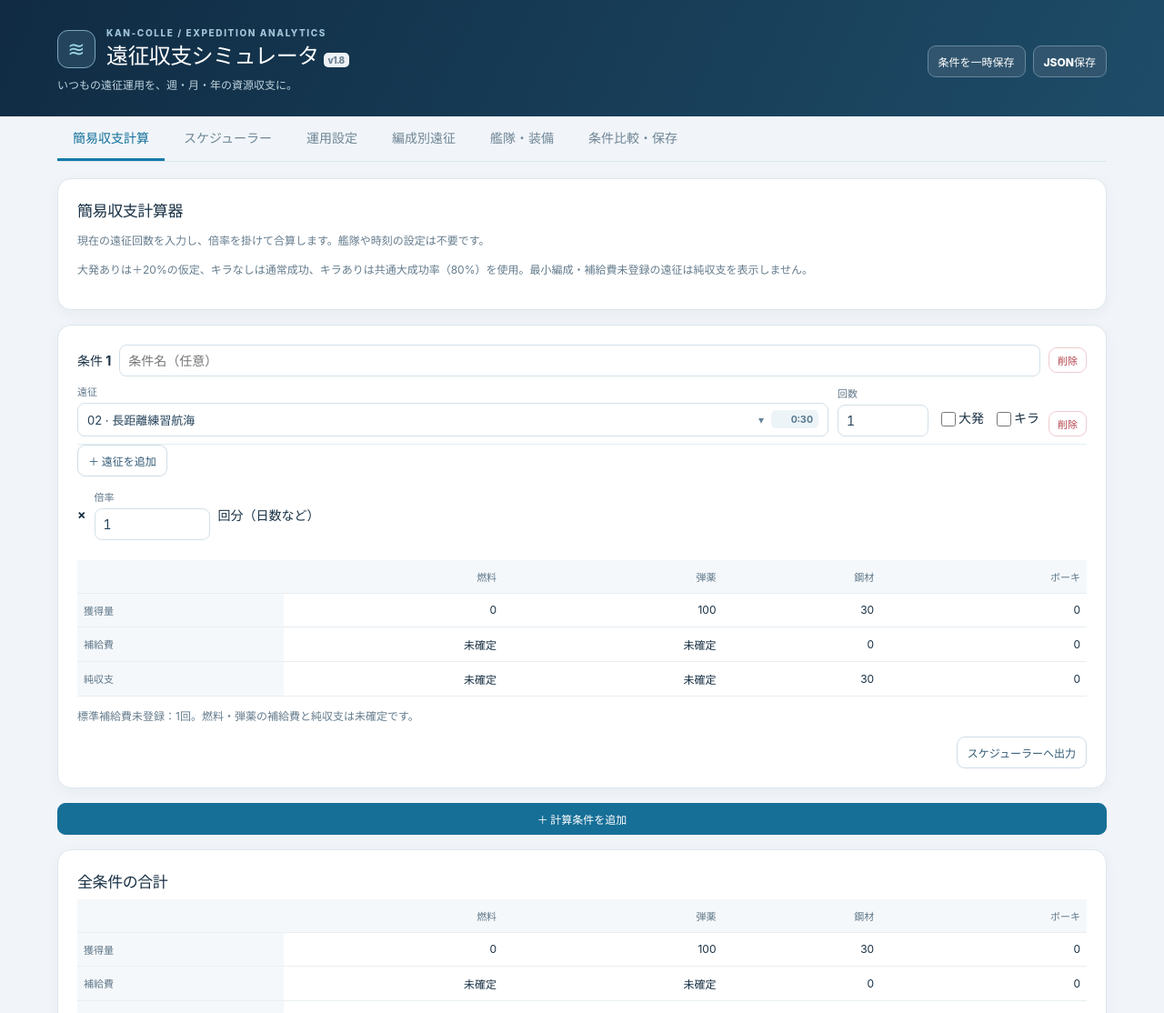
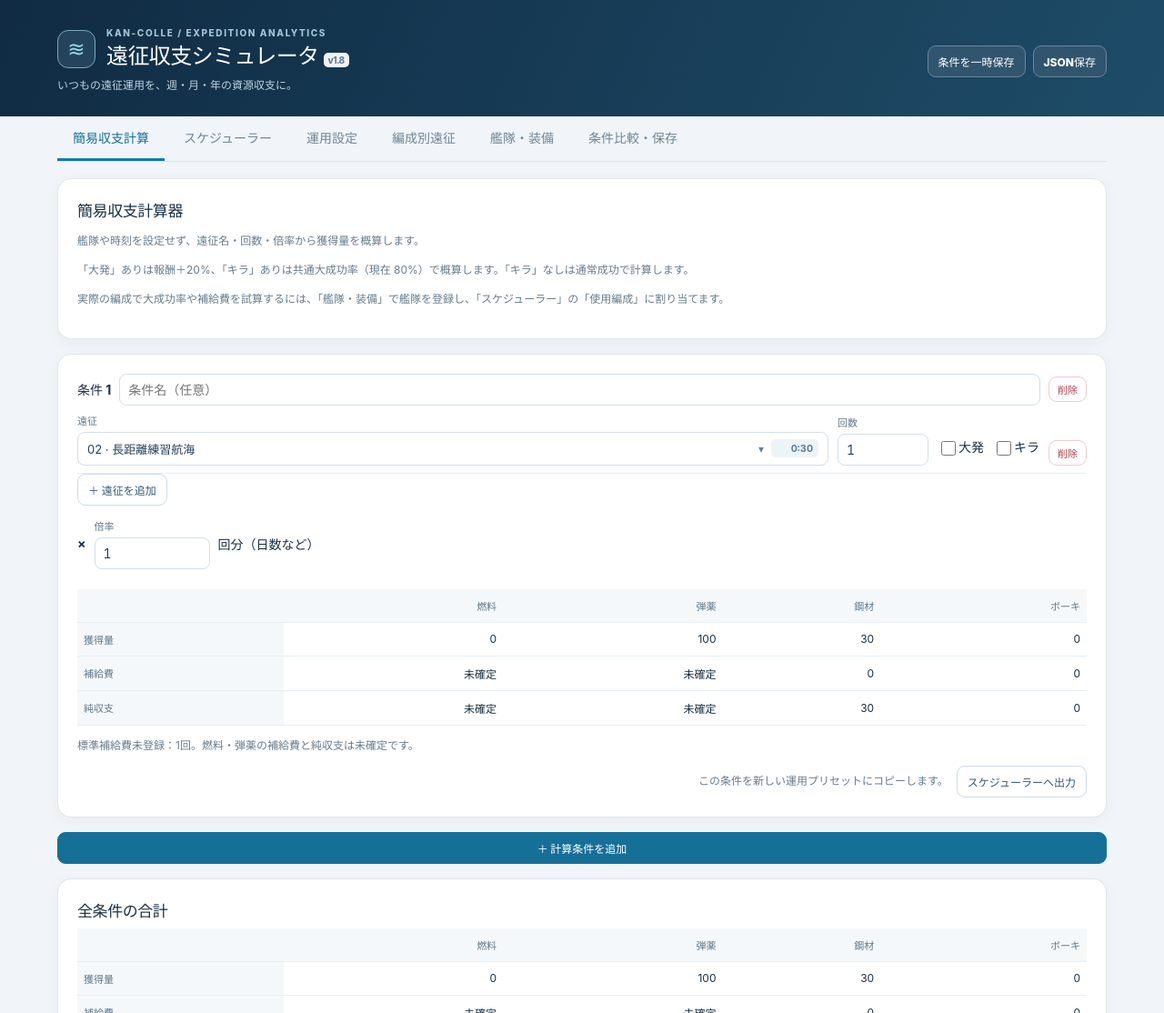
Before and after one commit to dhc/kancolle-expedition-calculator, a plain HTML site: page index.html in a window 1280 px wide. Shown: the top 1114 px of the page at 91% size. Drawn offline with Linux system fonts and the light colour scheme.

Commit message:
Explain quick and formation-based expedition estimates

```diff
--- a/index.html
+++ b/index.html
@@ -1069,7 +1069,7 @@ function renderScheduler(){
  <p class="note">例：0900〜1800、2300〜0700。日付をまたぐ設定も可能です。登録済みの出発予定は自動変更しません。</p></section>`;
  const detail=`<details class="panel section" ${ui.scheduleDetails?'open':''} id="schedule-details"><summary>遠征の補正・補給費設定</summary>${p.rows.map(row=>renderRow(row,'preset',p.id)).join('')}${button('add-row','＋ 遠征を追加','btn',`data-pid="${esc(p.id)}"`)}</details>`;
  const legacy=state.monthlyRows.length?`<details class="panel section"><summary>旧月次遠征データ（互換設定）</summary><p class="note">従来の月次加算設定です。必要に応じて新規プリセットへ移行できます。</p>${state.monthlyRows.map(row=>renderRow(row,'monthly','')).join('')}${button('migrate-monthly','新規プリセットに移行','btn primary')}</details>`:'';
- const top=`<section class="panel section"><div class="sectionhead"><div><h2>運用プリセット</h2><p>設計する運用パターンを選択し、1日の基準時刻と触れない時間帯を設定します。</p></div><div class="row-wrap">${button('clone-preset','プリセットをコピー')}${button('add-preset','＋ 新規')}</div></div>
+ const top=`<section class="panel section"><div class="sectionhead"><div><h2>運用プリセット</h2><p>遠征ごとの出発時刻と使用編成を設定します。「艦隊・装備」で登録した編成を割り当てると、大成功率・大発補正・補給費を編成から試算できます。編成の割り当ては任意です。</p></div><div class="row-wrap">${button('clone-preset','プリセットをコピー')}${button('add-preset','＋ 新規')}</div></div>
  <div class="preset-list">${state.presets.map(x=>`<button type="button" class="preset-tab ${x.id===p.id?'selected':''}" data-action="choose-preset" data-pid="${esc(x.id)}">${esc(x.name)}<span>${x.rows.reduce((n,r)=>n+E.clamp(r.count,0,200),0)}回 / 日</span></button>`).join('')}</div>
  <div class="row-wrap"><div class="field grow"><label>プリセット名</label><input type="text" data-change="preset-name" data-pid="${esc(p.id)}" value="${esc(p.name)}" maxlength="50"></div>${button('remove-preset','削除','btn danger',`data-pid="${esc(p.id)}"`)}</div>
  <div class="schedule-day-start"><div class="field schedule-clock"><label>1日の基準時刻（4桁）</label><input type="text" inputmode="numeric" pattern="[0-9]{3,4}" maxlength="4" autocomplete="off" placeholder="0500" value="${E.clockDigits(dayStart)}" data-change="schedule-base" data-pid="${esc(p.id)}" aria-label="1日の基準時刻（4桁）"></div><div class="note">このプリセットの1日：<strong>${E.clockString(dayStart)} 〜 ${E.clockString(dayStart+1440)}</strong>。超過する予定も登録できますが、警告を表示します。</div></div>
@@ -1168,12 +1168,12 @@ function simpleTable(out){
 }
 function renderSimple(){
  const blocks=simpleBlocks(),calc=E.simpleCalculate(blocks,state.settings,EXP);
- return `<div class="stack"><section class="panel section"><h2>簡易収支計算器</h2><p class="note">現在の遠征回数を入力し、倍率を掛けて合算します。艦隊や時刻の設定は不要です。</p><p class="note">大発ありは＋20%の仮定、キラなしは通常成功、キラありは共通大成功率（${fmt(state.settings.commonGreatPct)}%）を使用。最小編成・補給費未登録の遠征は純収支を表示しません。</p></section>
+ return `<div class="stack"><section class="panel section"><h2>簡易収支計算器</h2><p class="note">艦隊や時刻を設定せず、遠征名・回数・倍率から獲得量を概算します。</p><p class="note">「大発」ありは報酬＋20%、「キラ」ありは共通大成功率（現在 ${fmt(state.settings.commonGreatPct)}%）で概算します。「キラ」なしは通常成功で計算します。</p><p class="note">実際の編成で大成功率や補給費を試算するには、「艦隊・装備」で艦隊を登録し、「スケジューラー」の「使用編成」に割り当てます。</p></section>
  ${blocks.map((b,i)=>`<section class="panel section"><div class="row-wrap"><strong>条件 ${i+1}</strong><div class="field grow"><input type="text" placeholder="条件名（任意）" aria-label="条件名" data-change="simple-block" data-field="name" data-bid="${esc(b.id)}" value="${esc(b.name)}"></div>${button('simple-remove-block','削除','btn tiny danger',`data-bid="${esc(b.id)}"`)}</div>
  ${b.rows.map(row=>{const attr=`data-bid="${esc(b.id)}" data-rid="${esc(row.id)}"`;return `<div class="simple-row">${expeditionPicker(row.expId,null,attr)}${numberField('回数',row.count,`min="0" max="200" step="1" data-change="simple-row" data-field="count" ${attr}`,'count')}<label class="check-field"><input type="checkbox" data-change="simple-row" data-field="daihatsu" ${attr} ${row.daihatsu?'checked':''}>大発</label><label class="check-field"><input type="checkbox" data-change="simple-row" data-field="kira" ${attr} ${row.kira?'checked':''}>キラ</label>${button('simple-remove-row','削除','btn tiny danger',attr)}</div>`;}).join('')}
  ${button('simple-add-row','＋ 遠征を追加','btn',`data-bid="${esc(b.id)}"`)}
  <div class="row-wrap" style="margin:14px 0"><strong>×</strong>${numberField('倍率',b.multiplier,`min="0" max="100000" step="1" data-change="simple-block" data-field="multiplier" data-bid="${esc(b.id)}"`,'count')}<span>回分（日数など）</span></div>
- ${simpleTable(calc.results[i])}<div class="row-wrap" style="justify-content:flex-end">${button('simple-export','スケジューラーへ出力','btn',`data-bid="${esc(b.id)}"`)}</div></section>`).join('')}
+ ${simpleTable(calc.results[i])}<div class="row-wrap" style="justify-content:flex-end"><span class="note">この条件を新しい運用プリセットにコピーします。</span>${button('simple-export','スケジューラーへ出力','btn',`data-bid="${esc(b.id)}"`)}</div></section>`).join('')}
  ${button('simple-add-block','＋ 計算条件を追加','btn primary')}<section class="panel section"><h2>全条件の合計</h2>${simpleTable(calc.total)}</section></div>`;
 }
 function renderPlan(){
@@ -1673,7 +1673,7 @@ document.addEventListener('toggle',e=>{
 window.addEventListener('resize',()=>document.querySelectorAll('.exp-picker[open]').forEach(positionExpeditionMenu));
 window.addEventListener('scroll',()=>document.querySelectorAll('.exp-picker[open]').forEach(positionExpeditionMenu),{passive:true});
 const oldRender=render;
-render=function(){oldRender();const summary=document.querySelector('.summary');if(!summary)return;const bar=document.createElement('div');bar.className='row-wrap';bar.style.cssText='margin-top:12px;padding-top:12px;border-top:1px solid #e5eef3;';bar.innerHTML=`<span class="note strong">共通大成功率</span><input type="number" min="0" max="100" step="1" value="${state.settings.commonGreatPct}" data-change="common" style="width:75px"><span class="note">%　（編成から推定できない行や「共通確率」の行、簡易計算の「キラ」ありに使用）</span>`;summary.appendChild(bar);};
+render=function(){oldRender();const summary=document.querySelector('.summary');if(!summary)return;const bar=document.createElement('div');bar.className='row-wrap';bar.style.cssText='margin-top:12px;padding-top:12px;border-top:1px solid #e5eef3;';bar.innerHTML=`<span class="note strong">共通大成功率（概算用）</span><input type="number" aria-label="共通大成功率" min="0" max="100" step="1" value="${state.settings.commonGreatPct}" data-change="common" style="width:75px"><span class="note">%　「共通確率」の遠征、「編成から推定」で情報が足りない遠征、簡易計算の「キラ」ありに適用します。</span>`;summary.appendChild(bar);};
 schedulePresets();
 persist();
 render();
```
